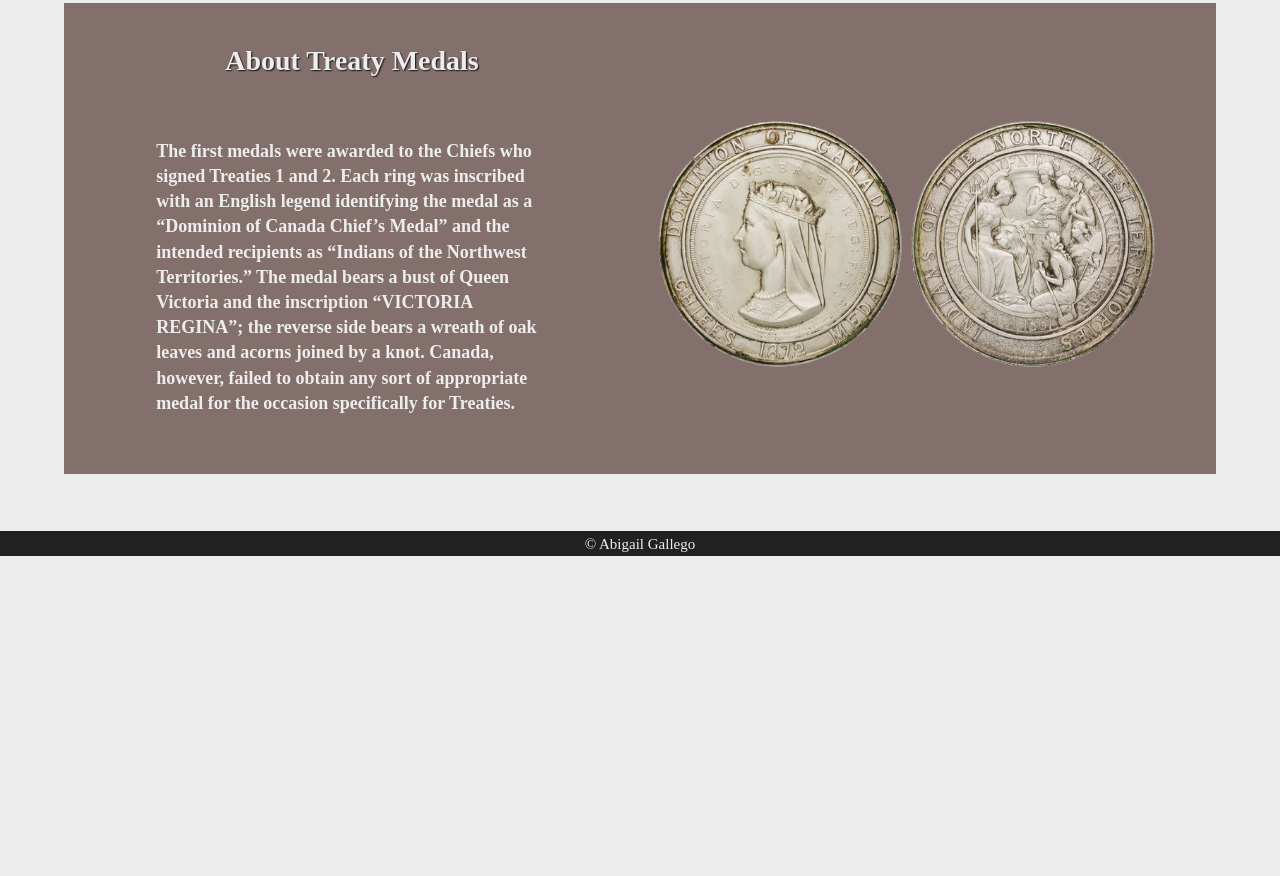
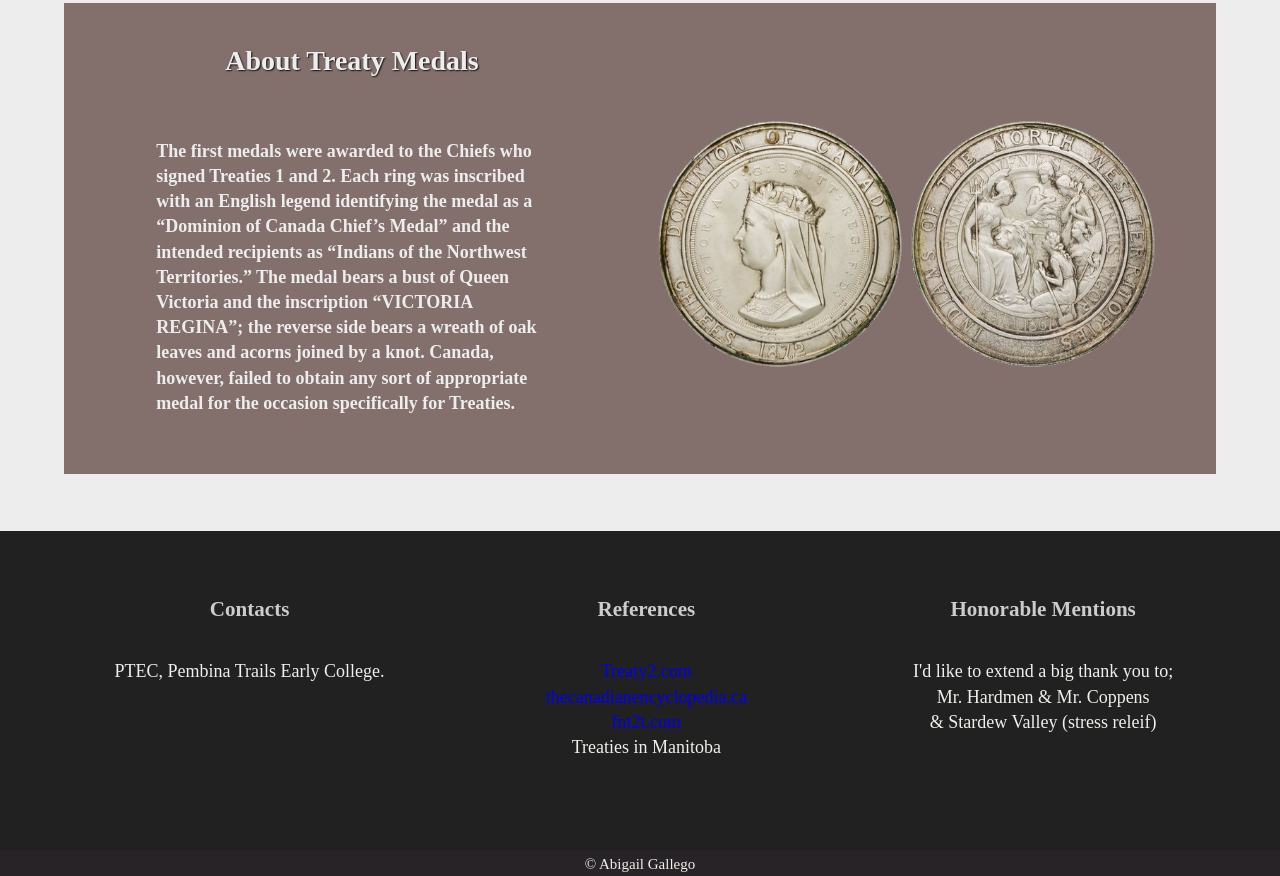
Before and after one commit to HeliosorBee/treaty-website-prefinal, a plain HTML site: page page-three.html in a window 1280 px wide. Shown: the part 1427-2303 px from the top of the page. Before the commit the page ends 1983 px from the top, so only its background shows below. Drawn offline with Linux system fonts and the light colour scheme.

Commit message:
footer edited and finished

```diff
--- a/page-three.html
+++ b/page-three.html
@@ -178,11 +178,47 @@ Date Last Modified:
       </section>
     </main>
     <footer>
-      <!--
+      <section id="contacts">
+        <h3>Contacts</h3>
+        <p>PTEC, Pembina Trails Early College.</p>
+      </section>
+      <section id="references">
+        <h3>References</h3>
+        <a
+          class="reference-links"
+          href="http://treaty2.com/index.php/2020/06/11/part-two-treaty-medals/"
+          target="_blank">
+          Treaty2.com
+        </a>
+        <br />
+        <a
+          class="reference-links"
+          href="https://www.thecanadianencyclopedia.ca/en/article/treaties-1-and-2"
+          target="_blank">
+          thecanadianencyclopedia.ca
+        </a>
+        <br />
+        <a
+          class="reference-links"
+          href="http://fnt2t.com/index.php/reconciliation-rirsd/"
+          target="_blank">
+          fnt2t.com
+        </a>
+        <p>Treaties in Manitoba</p>
+      </section>
+      <section id="honorable-mentions">
+        <h3>Honorable Mentions</h3>
+        <p>I'd like to extend a big thank you to;</p>
+        <p>Mr. Hardmen & Mr. Coppens</p>
+        <p>& Stardew Valley (stress releif)</p>
+      </section>
+      <section id="copyright">
+        <!--
         This is the correct way to put content inside a container.
-        This is the correct way to use text decoration tags.
+        This is the correct way to use text decoration tags. -Mr. Hardmen
       -->
-      <p><small>&#169; Abigail Gallego</small></p>
+        <p><small>&#169; Abigail Gallego</small></p>
+      </section>
     </footer>
   </body>
 </html>
--- a/stylesheets/main.css
+++ b/stylesheets/main.css
@@ -159,6 +159,48 @@ span {
   font-style: italic;
 }
 
+.reference-links {
+  margin-top: 25%;
+  margin-bottom: 25%;
+
+  text-decoration: none;
+}
+
+#contacts,
+#references,
+#honorable-mentions {
+  float: left;
+  margin-top: 5%;
+  margin-left: 8%;
+
+  width: 23%;
+}
+
+#copyright {
+  margin-top: 25%;
+
+  background-color: #282326;
+}
+
+footer h3 {
+  margin-bottom: 35px;
+
+  color: #cccccc;
+}
+
+footer a:hover,
+footer a:focus {
+  color: #ededed;
+
+  font-weight: bolder;
+}
+
+footer a:visited {
+  color: #cccccc;
+
+  font-weight: bolder;
+}
+
 footer {
   background-color: #212121;
   color: #eef0ea;
```
Also changed, not shown: index.html (+38 -2 lines), page-two.html (+39 -3 lines).
